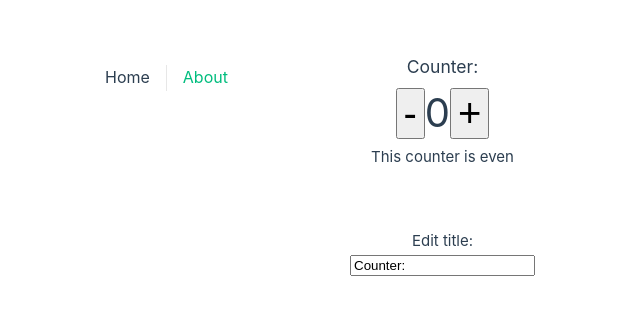
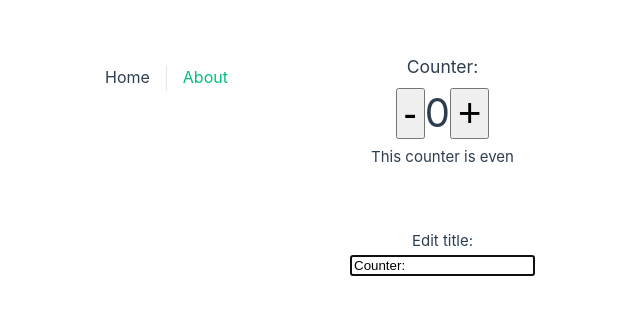
Before and after one commit to brunnoDatum/vue-composition-api-basics, a Vue app: page / in a window 1280 px wide. Shown: the part 235-550 px from the top of the page, without its empty margins (310-950 px from the left). Built offline with nearby package versions, Linux system fonts and the light colour scheme.

Commit message:
Creating directives

```diff
--- /dev/null
+++ b/src/directives/vFocus.js
@@ -0,0 +1,5 @@
+export const vFocus = {
+  mounted: (el) => {
+    el.focus();
+  },
+};
--- a/src/views/HomeView.vue
+++ b/src/views/HomeView.vue
@@ -12,13 +12,14 @@
 
     <div class="edit">
       <h4>Edit title:</h4>
-      <input type="text" v-model="title" />
+      <input type="text" v-model="title" v-focus />
     </div>
   </div>
 </template>
 
 <script setup>
 import { ref, computed, watch } from "vue";
+import { vFocus } from "@/directives/vFocus";
 
 const counter = ref(0);
 const title = ref("Counter:");
```
